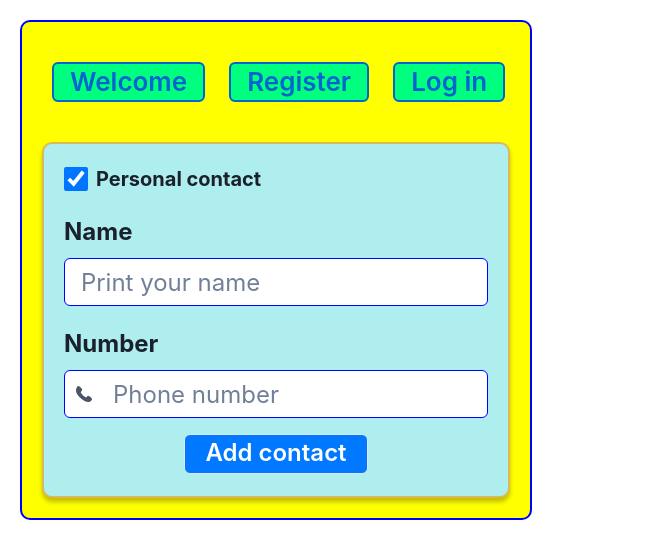
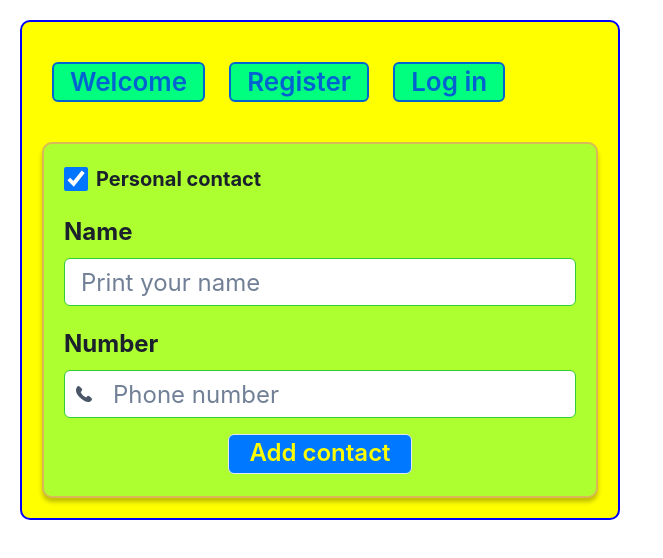
Before and after one commit to KaterinaGileva/goit-react-hw-08-phonebook, a React (Create React App) app: page /goit-react-hw-08-phonebook/newcontact in a window 1280 px wide. Shown: the top 558 px of the page, without its empty margins (0-663 px from the left). Built offline with nearby package versions, Linux system fonts and the light colour scheme; no server answers.

Commit message:
changed style

```diff
--- a/src/components/Button/Button.jsx
+++ b/src/components/Button/Button.jsx
@@ -11,7 +11,7 @@ export const Button = ({
       style={
         selected === false
           ? { backgroundColor: `#00FFFF`, color: `#000` }
-          : { backgroundColor: `#1976d2`, color: `#fff`,
+          : { backgroundColor: `#00FFFF`, color: `red`,
               border: 'solid' }
       }
       type={type}
--- a/src/components/Button/Button.styled.js
+++ b/src/components/Button/Button.styled.js
@@ -14,14 +14,14 @@ width: 130px;
 
     :hover {
     background-color: #1565c0;
-    color: #fff;
+    color: orange;
     transform: scale(1.02);
   }
 
   :active {
-    border: solid 2px white;
-    background-color: #1565c0;
-    color: #fff;
+    border: solid 2px red;
+
+    color: orange;
     box-shadow: 2px 2px 5px #fc894d;
   }
 
--- a/src/components/ContactForm/ContactForm.jsx
+++ b/src/components/ContactForm/ContactForm.jsx
@@ -116,7 +116,7 @@ export default function ContactForm() {
             pattern="^[a-zA-Zа-яА-Я]+(([' -][a-zA-Zа-яА-Я ])?[a-zA-Zа-яА-Я]*)*$"
             title="Name may contain only letters, apostrophe, dash and spaces. For example Adrian, Jacob Mercer, Charles de Batz de Castelmore d'Artagnan"
             required
-            borderColor="blue"
+            borderColor="#32CD32"
             bg="white"
             size="lg"
             fontSize="24px"
@@ -142,7 +142,7 @@ export default function ContactForm() {
             pattern="\+?\d{1,4}?[-.\s]?\(?\d{1,3}?\)?[-.\s]?\d{1,4}[-.\s]?\d{1,4}[-.\s]?\d{1,9}"
             title="Phone number must be digits and can contain spaces, dashes, parentheses and can start with +"
             required
-            borderColor="blue"
+            borderColor="#32CD32"
             bg="white"
             size="lg"
             fontSize="24px"
@@ -158,12 +158,13 @@ export default function ContactForm() {
         borderColor="messenger"
         m="6px auto 2px auto"
         p="2px 20px 4px 20px"
+        color='yellow'
         fontSize="24px"
         _hover={{
           bg: 'messenger',
-          color: 'white',
+          color: 'yellow',
           borderWidth: '1px',
-          borderColor: 'orange',
+          borderColor: 'blue',
           fontSize: '25',
         }}
         _active={{
@@ -172,7 +173,7 @@ export default function ContactForm() {
         }}
         _selected={{
           bg: 'tomato',
-          color: 'white',
+          color: 'yellow',
         }}
       >
         Add contact
--- a/src/components/ContactForm/ContactForm.styled.js
+++ b/src/components/ContactForm/ContactForm.styled.js
@@ -10,7 +10,7 @@ export const PhonebookForm = styled.form`
   border: 2px solid #dbb858;
   border-radius: 10px;
   box-shadow: 0px 4px 4px rgba(0, 0, 0, 0.25);
-  background-color: #AFEEEE;
+  background-color: #ADFF2F;
 `;
 
 export const PhonebookLabel = styled.label`
@@ -34,7 +34,7 @@ export const PhonebookInput = styled.input`
   margin: 8px 0 8px 0;
   max-width: 80%;
   border-radius: 8px;
-  border-color: blue;
+  border-color: #32CD32;
 `;
 
 export const PhonebookButton = styled.button`
--- a/src/components/SharedLayout/SharedLayout.styled.js
+++ b/src/components/SharedLayout/SharedLayout.styled.js
@@ -4,7 +4,7 @@ export const Container = styled.div`
   display: flex;
   flex-direction: column;
   max-width: 40%;
-  min-width: 500px;
+  min-width: 600px;
   margin: 20px;
   padding: 20px;
   border: 2px solid blue;
--- a/src/pages/EditContact/EditContact.styled.js
+++ b/src/pages/EditContact/EditContact.styled.js
@@ -12,7 +12,7 @@ export const Overlay = styled.div`
   display: flex;
   align-items: center;
   justify-content: space-between;
-  /* padding: 50px; */
+
 `;
 
 export const Modal = styled.div`
@@ -24,8 +24,8 @@ export const Modal = styled.div`
   padding: 15px;
   min-height: 40%;
   min-width: 40%;
-  background-color: #bbd;
-  border: 3px solid red;
+  background-color: #00FF7F;
+  border: 3px solid #32CD32;
   border-radius: 10px;
 `;
 
--- a/src/pages/Welcome/Welcome.styled.js
+++ b/src/pages/Welcome/Welcome.styled.js
@@ -10,7 +10,7 @@ export const Container = styled.div`
 
   border-radius: 10px;
   box-shadow: 0px 4px 4px rgba(0, 0, 0, 0.25);
-  background-color: blue;
+  background-color: #2196f3;
 
 `;
 
```
